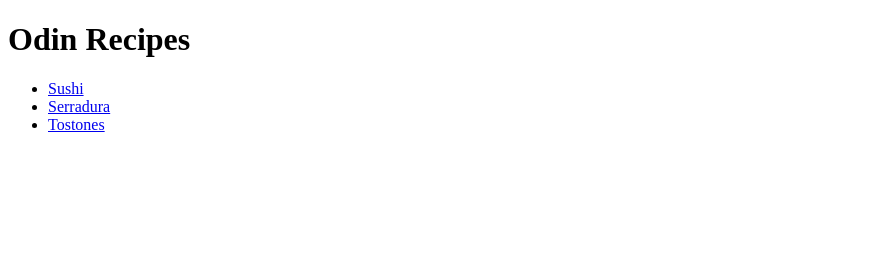
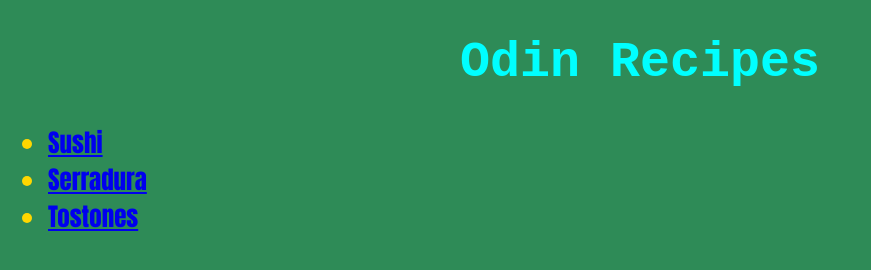
Before and after one commit to Natalie-Caro/odin-recipes, a plain HTML site: page index.html in a window 1280 px wide. Shown: the whole page, without its empty margins (0-871 px from the left). Drawn offline with Linux system fonts and the light colour scheme.

Commit message:
Add css file and style index.html

```diff
--- a/index.html
+++ b/index.html
@@ -3,6 +3,7 @@
 <head>
     <meta charset="UTF-8">
     <title>Recipes Page</title>
+    <link rel="stylesheet" href="styles.css">
 </head>
     <body>
         <h1>Odin Recipes</h1>
--- /dev/null
+++ b/styles.css
@@ -0,0 +1,16 @@
+h1{
+    text-align: center;
+    font-family: 'Courier New', Courier, monospace;
+    font-size: 50px;
+    color: aqua;
+}
+
+ul{
+    font-size: 25px;
+    font-family:Impact, Haettenschweiler, 'Arial Narrow Bold', sans-serif;
+    color: gold;
+}
+
+body{
+    background-color: seagreen;
+}
```
Also changed, not shown: recipes/serradura.html (+1 -0 lines), recipes/sushi.html (+1 -0 lines), recipes/tostones.html (+1 -0 lines).
